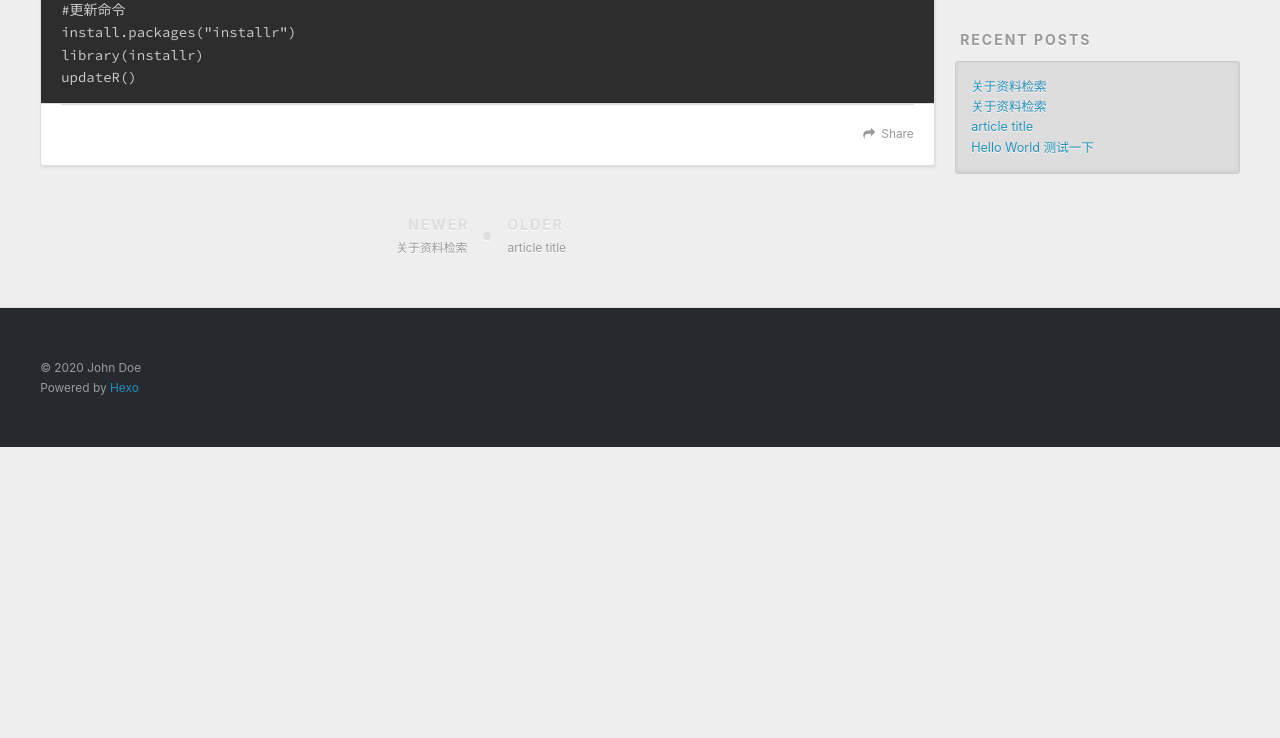
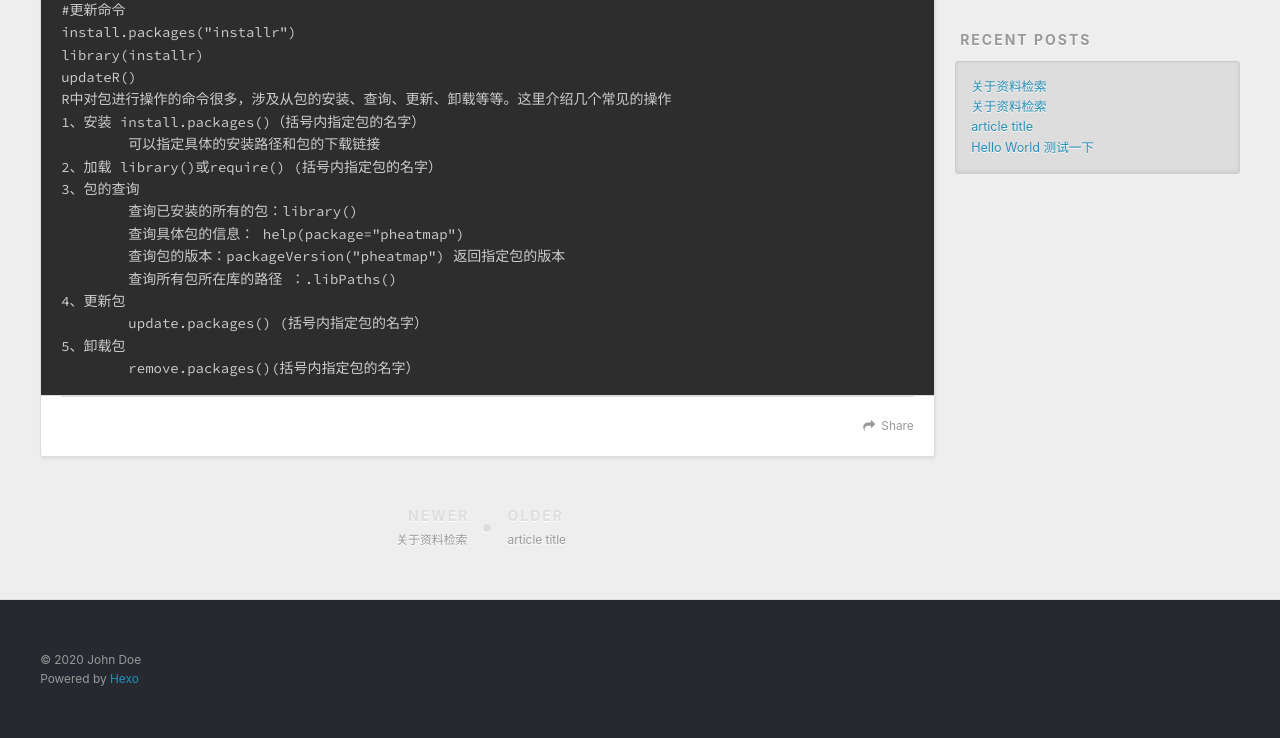
Before and after one commit to renmjchn/hugo, a plain HTML site: page 2020/03/22/关于R语言/index.html in a window 1280 px wide. Shown: the part 448-1186 px from the top of the page. Before the commit the page ends 895 px from the top, so only its background shows below. Drawn offline with nearby package versions, Linux system fonts and the light colour scheme.

Commit message:
Site updated: 2020-03-22 23:56:31

```diff
--- a/2020/03/22/关于R语言/index.html
+++ b/2020/03/22/关于R语言/index.html
@@ -7,15 +7,15 @@
 
   <title>关于资料检索 | Hexo</title>
   <meta name="viewport" content="width=device-width, initial-scale=1, maximum-scale=1">
-  <meta name="description" content="#更新命令 install.packages(&quot;installr&quot;)  library(installr) updateR()">
+  <meta name="description" content="#更新命令 install.packages(&quot;installr&quot;)  library(installr) updateR() R中对包进行操作的命令很多，涉及从包的安装、查询、更新、卸载等等。这里介绍几个常见的操作 1、安装 install.packages()（括号内指定包的名字）         可以指定具体的安装路径和包的下载链接 2、加载 library()或requ">
 <meta property="og:type" content="article">
 <meta property="og:title" content="关于资料检索">
 <meta property="og:url" content="http://yoursite.com/2020/03/22/%E5%85%B3%E4%BA%8ER%E8%AF%AD%E8%A8%80/index.html">
 <meta property="og:site_name" content="Hexo">
-<meta property="og:description" content="#更新命令 install.packages(&quot;installr&quot;)  library(installr) updateR()">
+<meta property="og:description" content="#更新命令 install.packages(&quot;installr&quot;)  library(installr) updateR() R中对包进行操作的命令很多，涉及从包的安装、查询、更新、卸载等等。这里介绍几个常见的操作 1、安装 install.packages()（括号内指定包的名字）         可以指定具体的安装路径和包的下载链接 2、加载 library()或requ">
 <meta property="og:locale" content="en_US">
 <meta property="article:published_time" content="2020-03-22T15:48:33.000Z">
-<meta property="article:modified_time" content="2020-03-22T15:54:58.336Z">
+<meta property="article:modified_time" content="2020-03-22T15:56:21.401Z">
 <meta property="article:author" content="John Doe">
 <meta name="twitter:card" content="summary">
 
@@ -91,7 +91,20 @@
         <pre><code>#更新命令
 install.packages(&quot;installr&quot;)
 library(installr)
-updateR()</code></pre>
+updateR()
+R中对包进行操作的命令很多，涉及从包的安装、查询、更新、卸载等等。这里介绍几个常见的操作
+1、安装 install.packages()（括号内指定包的名字）
+        可以指定具体的安装路径和包的下载链接
+2、加载 library()或require() (括号内指定包的名字）
+3、包的查询
+        查询已安装的所有的包：library()
+        查询具体包的信息： help(package=&quot;pheatmap&quot;)
+        查询包的版本：packageVersion(&quot;pheatmap&quot;) 返回指定包的版本
+        查询所有包所在库的路径 ：.libPaths()
+4、更新包
+        update.packages() (括号内指定包的名字）
+5、卸载包
+        remove.packages()(括号内指定包的名字）</code></pre>
 
     </div>
     <footer class="article-footer">
```
Also changed, not shown: index.html (+14 -1 lines).
